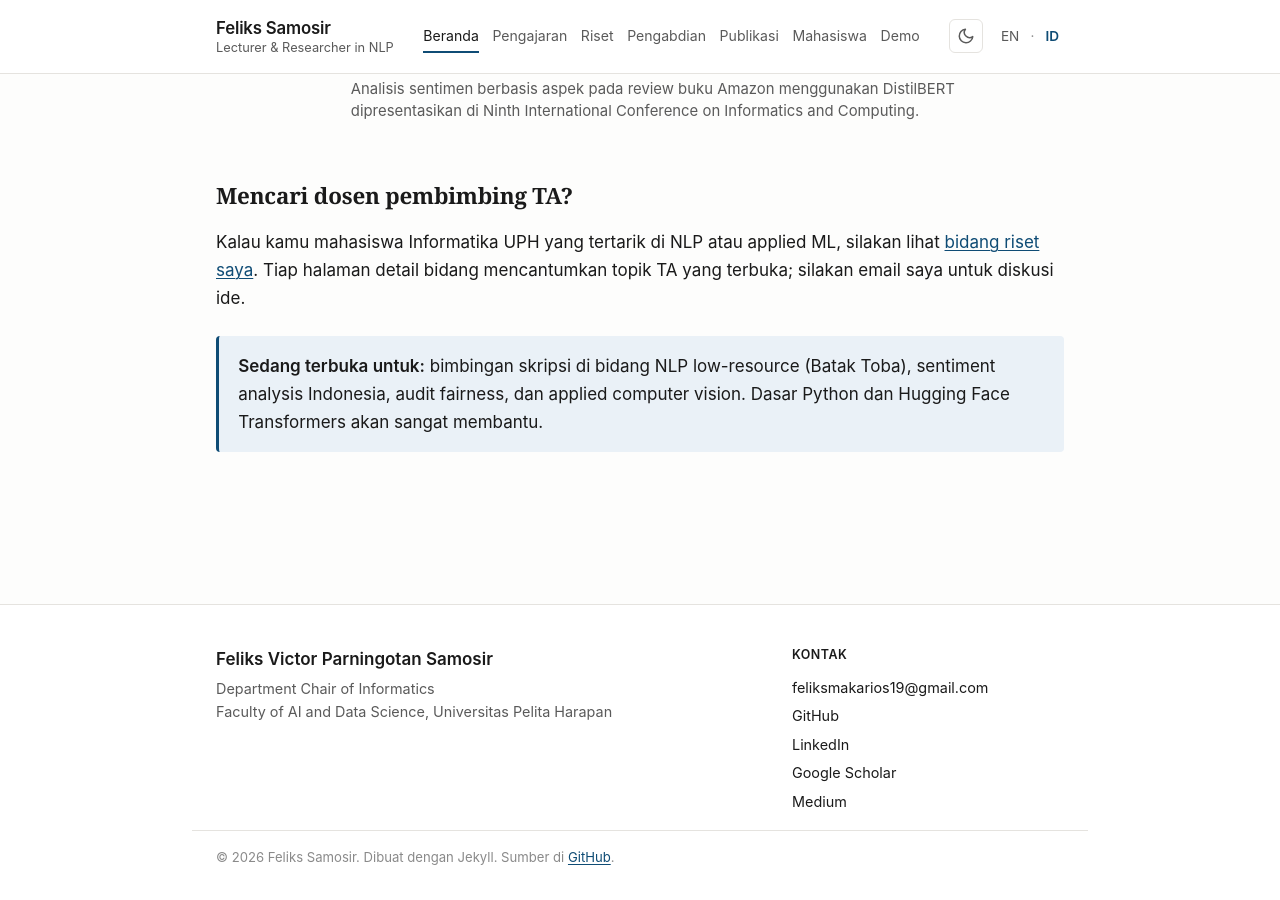
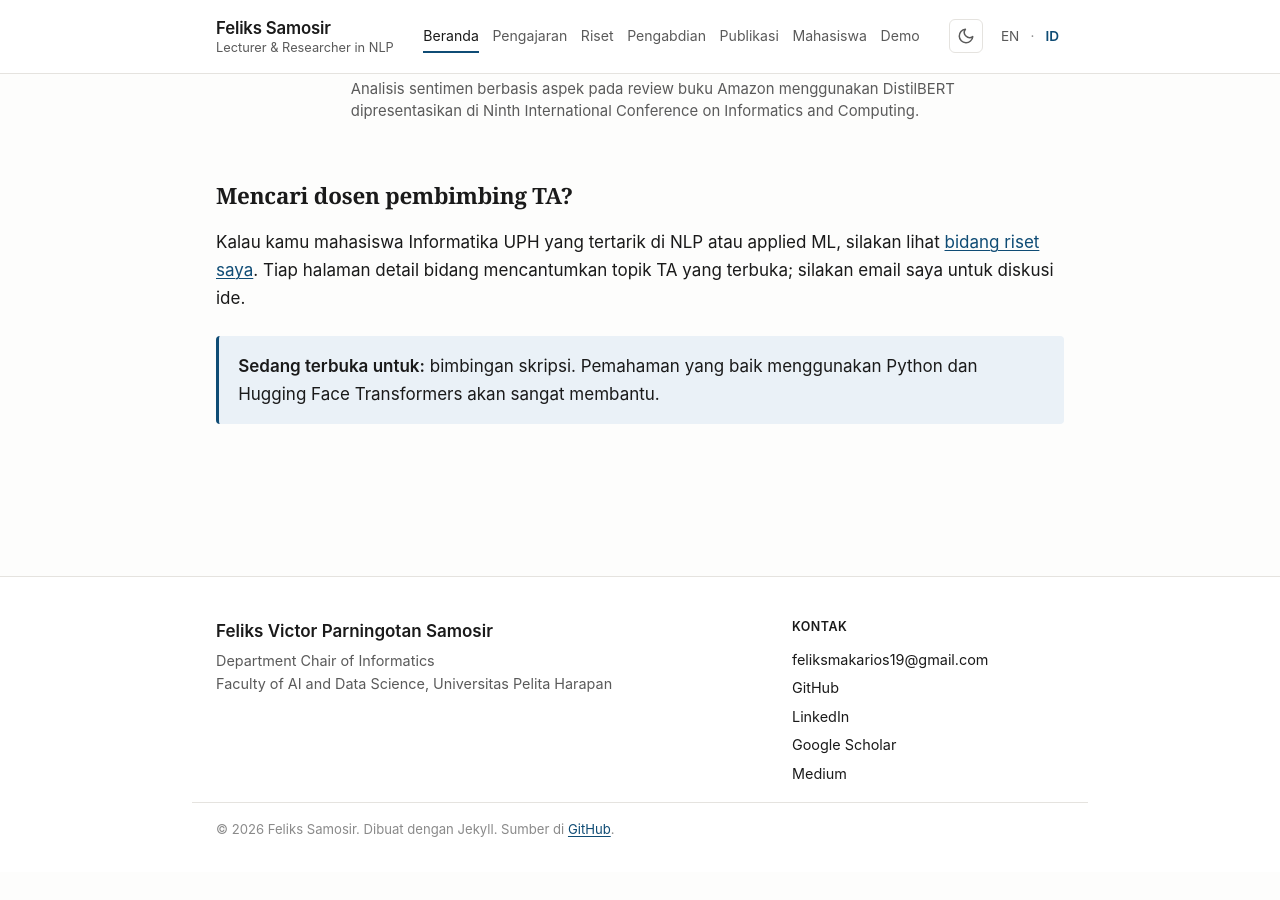
Before and after one commit to FeliksMakarios/feliksmakarios.github.io, a Jekyll site: the page built from id/index.md, in a window 1280 px wide and 900 px high, scrolled down 1403 px. Built offline with Jekyll 4.4.1, drawn with Linux system fonts in a browser that asks for light colours; after the commit the page ends 2275 px from its top, so only the background shows below that.

Commit message:
Revise thesis supervision availability details
Updated the guidance for thesis supervision opportunities.

```diff
--- a/id/index.md
+++ b/id/index.md
@@ -61,7 +61,6 @@ Kalau kamu mahasiswa Informatika UPH yang tertarik di NLP atau applied ML, silak
 Tiap halaman detail bidang mencantumkan topik TA yang terbuka; silakan email saya untuk diskusi ide.
 
 <div class="callout">
-  <p><strong>Sedang terbuka untuk:</strong> bimbingan skripsi di bidang NLP low-resource
-  (Batak Toba), sentiment analysis Indonesia, audit fairness, dan applied computer vision.
-  Dasar Python dan Hugging Face Transformers akan sangat membantu.</p>
+  <p><strong>Sedang terbuka untuk:</strong> bimbingan skripsi.
+  Pemahaman yang baik menggunakan Python dan Hugging Face Transformers akan sangat membantu.</p>
 </div>
```
